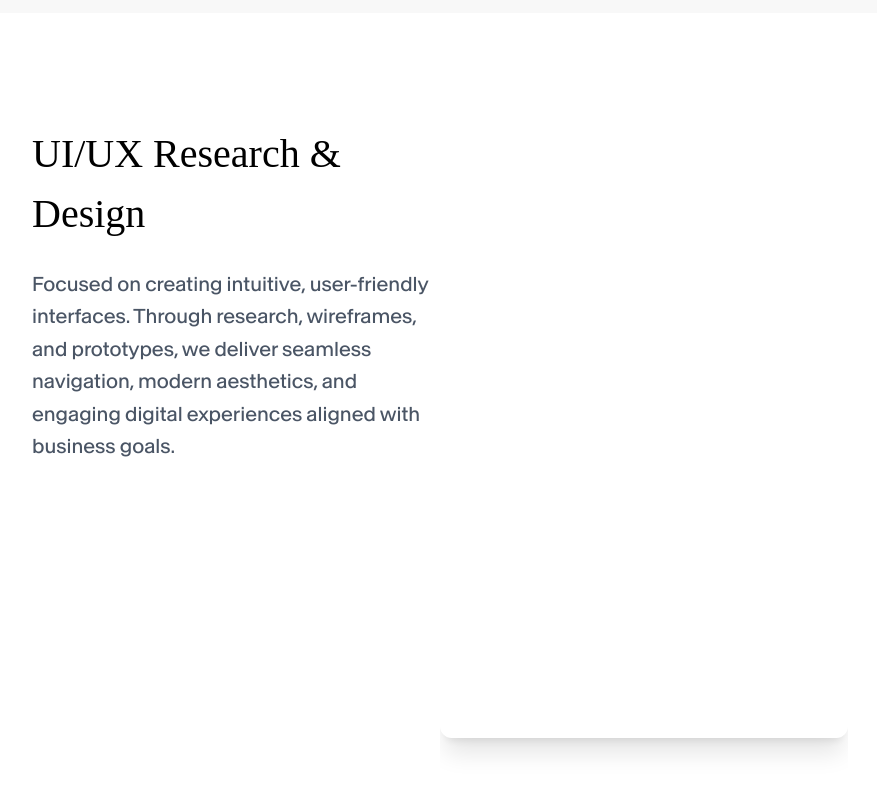
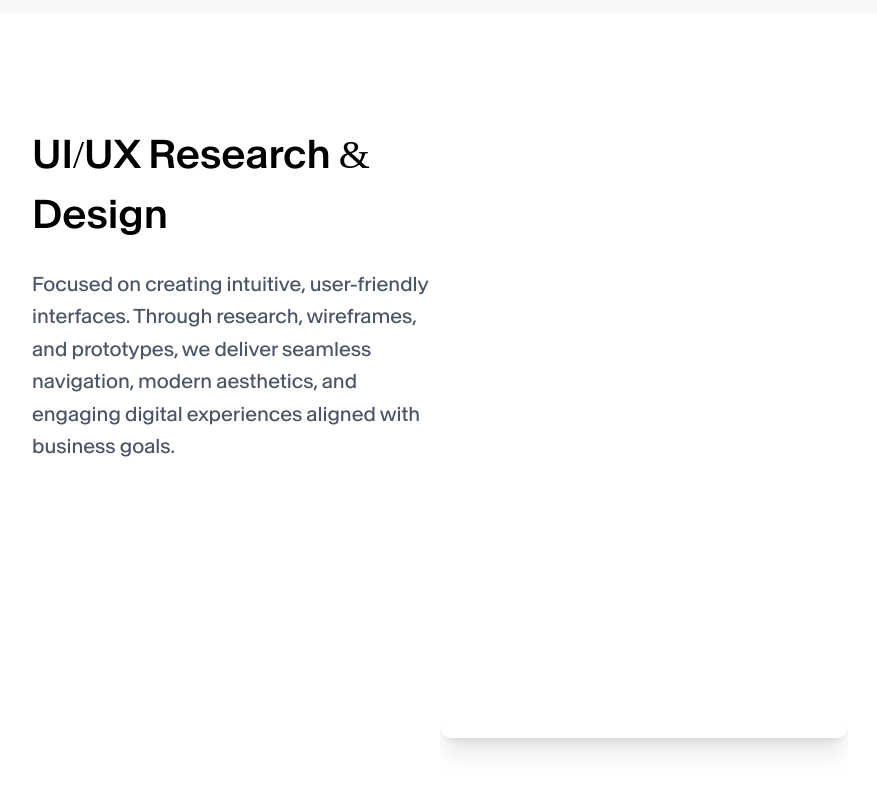
Before and after one commit to SK-MOUSIN-ALI/mousinali, a Next.js app: page / in a window 1280 px wide. Shown: the part 3320-4120 px from the top of the page, without its empty margins (200-1077 px from the left). Built offline with nearby package versions, Linux system fonts and the light colour scheme.

Commit message:
font update

```diff
--- a/src/app/globals.css
+++ b/src/app/globals.css
@@ -287,5 +287,4 @@ nav ul li .my-nav-link:hover {
 .services h2 {
   font-size: 2.5rem;
   font-weight: 500;
-  font-family: 'Baikal VAR';
 }
```
